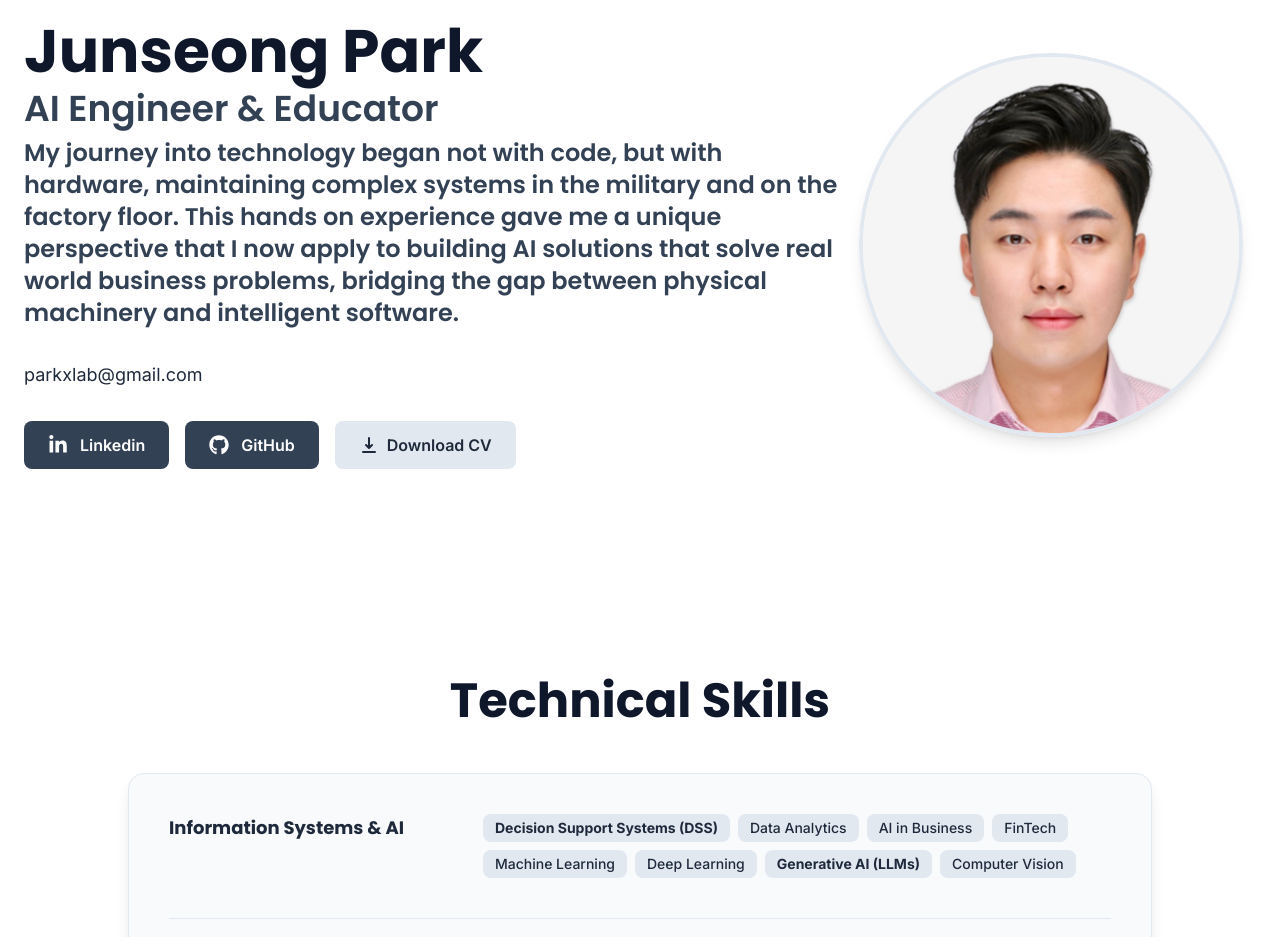
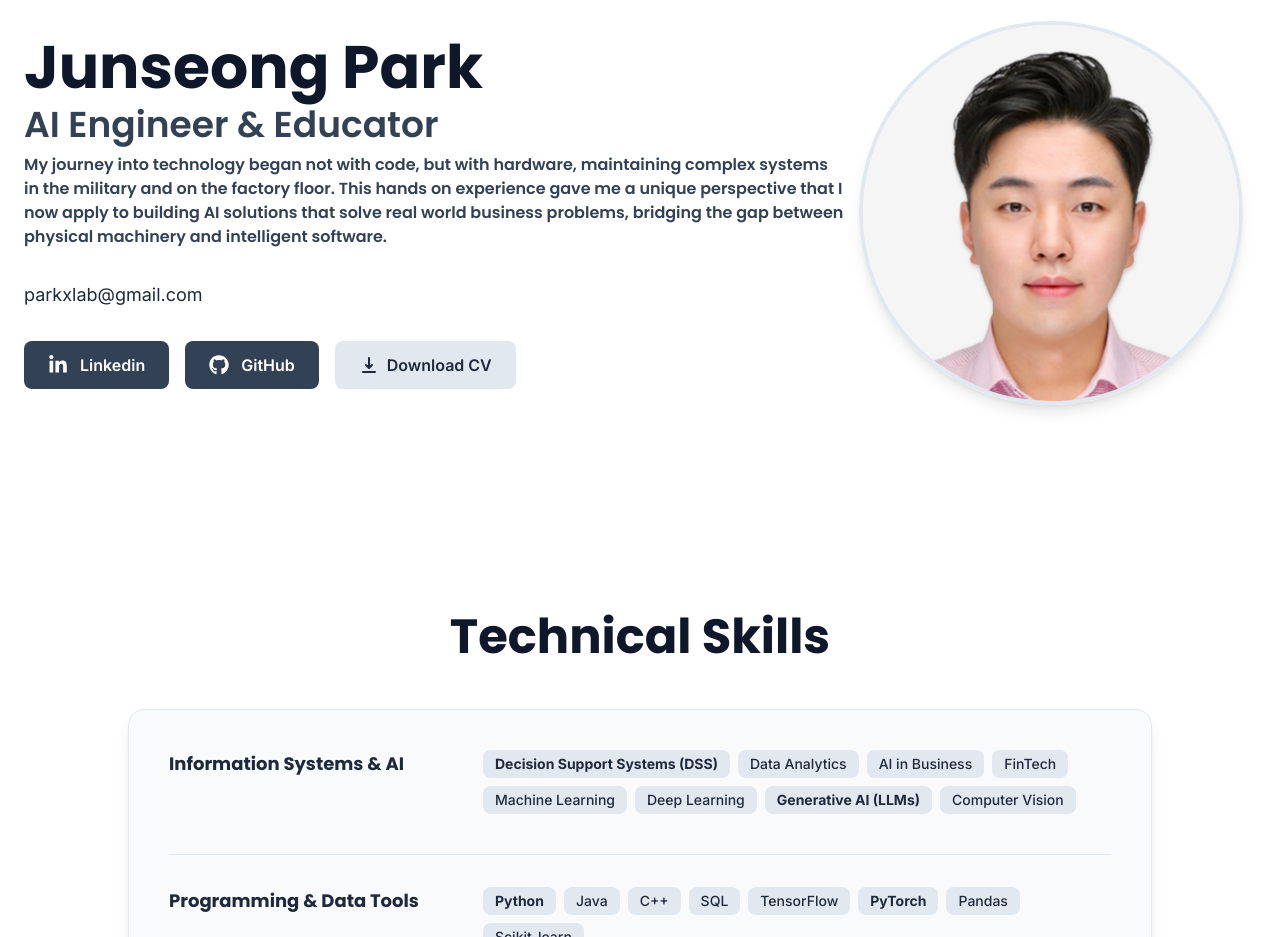
Before and after one commit to 8park/8park.github.io, a plain HTML site: page index.html in a window 1280 px wide. Shown: the part 1700-2637 px from the top of the page. Drawn offline with nearby package versions, Linux system fonts and the light colour scheme.

Commit message:
Update index.html
update hero_subtitle size

```diff
--- a/index.html
+++ b/index.html
@@ -140,7 +140,7 @@
                 <h1 class="font-poppins text-4xl sm:text-5xl md:text-6xl font-bold text-slate-900 leading-tight" data-lang="hero_name">
                 </h1>
                 <h2 class="font-poppins text-2xl sm:text-3xl md:text-4xl text-slate-700 mt-2" data-lang="hero_title">
-                <h2 class="font-poppins text-1xl sm:text-1xl md:text-2xl text-slate-700 mt-2" data-lang="hero_subtitle">
+                <h2 class="font-poppins text-1xl sm:text-1xl md:text-1xl text-slate-700 mt-2" data-lang="hero_subtitle">
                 </h2>
                 <div class="mt-8 mb-8">
                     <a href="mailto:parkxlab@gmail.com" class="text-lg text-slate-800 text-center md:text-left block hover:underline">parkxlab@gmail.com</a>
```
